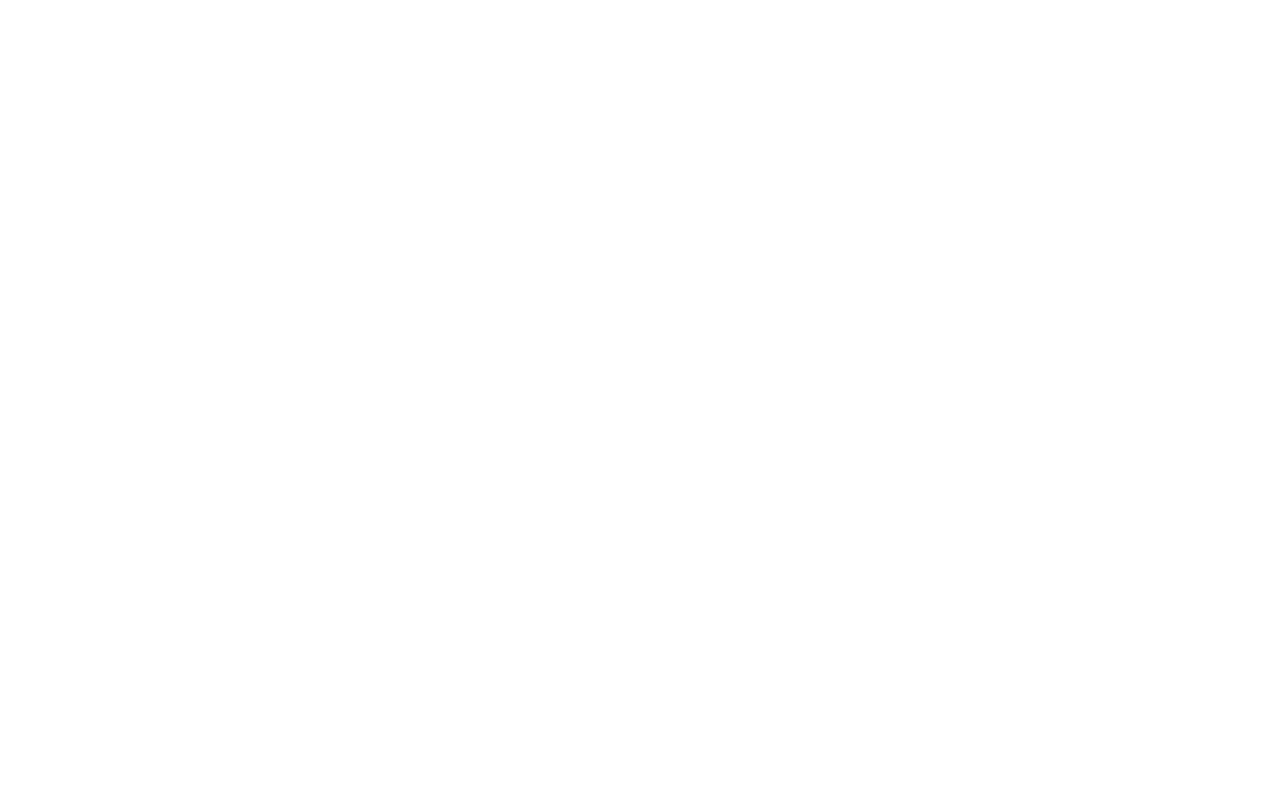
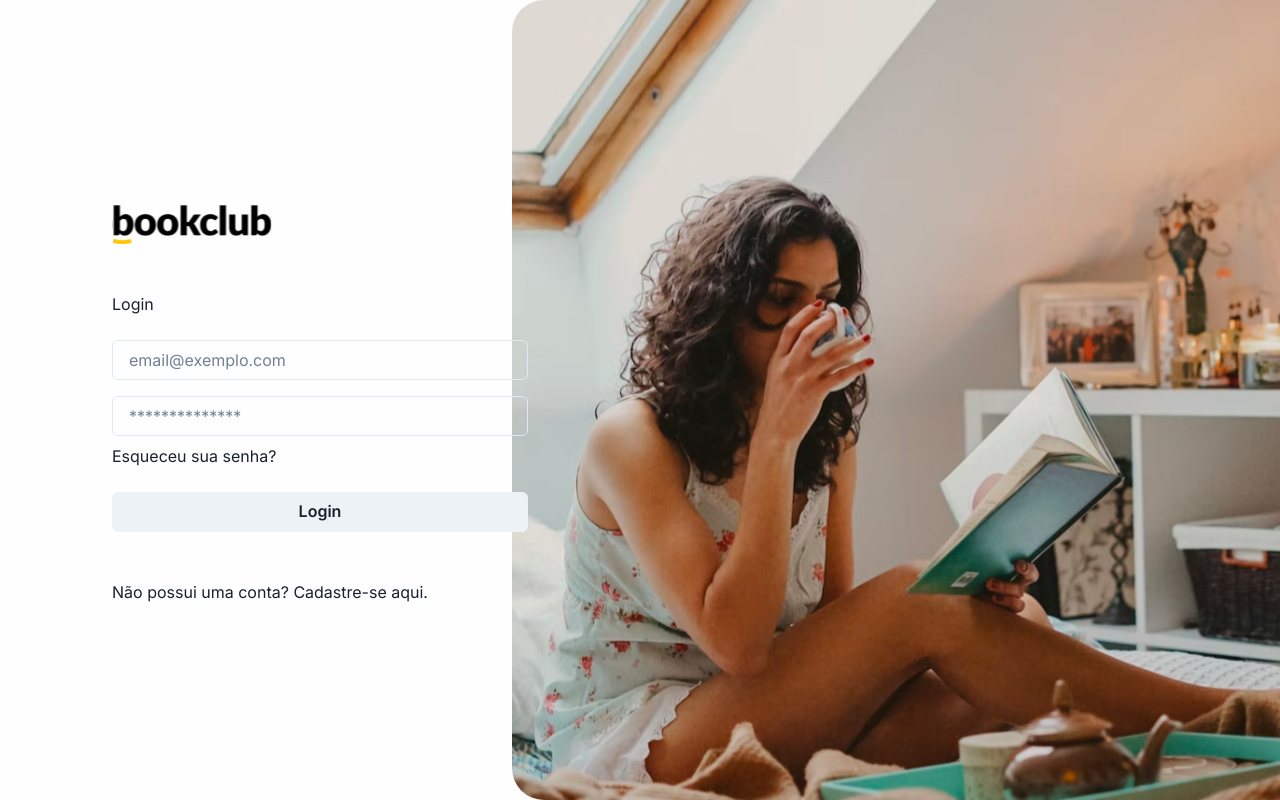
Before and after one commit to WellingtonGabriel1/bookclub-web, a React (Create React App) app: page / in a window 1280 px wide. Built offline with nearby package versions, Linux system fonts and the light colour scheme.

Commit message:
feat: implement first chakra elements at login screen

```diff
--- a/src/App.js
+++ b/src/App.js
@@ -1,10 +1,11 @@
 import { ChakraProvider } from '@chakra-ui/react'
+import { theme } from './styles'
+import { LoginScreen } from 'modules/unauthenticated/screens'
 
 function App() {
-  return (
-    <ChakraProvider>
-    </ChakraProvider>
-  );
+  return <ChakraProvider theme={theme}>
+    <LoginScreen />
+  </ChakraProvider>
 }
 
-export default App;
+export default App
--- /dev/null
+++ b/src/modules/unauthenticated/screens/Login/index.js
@@ -0,0 +1,36 @@
+import { Flex, Image, Text, Input, Link, Button } from '@chakra-ui/react'
+
+export const LoginScreen = () => {
+  return (
+    <Flex flexDir="row" w="100vw" h="100vh">
+      <Flex
+        alignItems="flex-start"
+        justifyContent="center"
+        paddingLeft="112px"
+        flexDir="column"
+        w="40%"
+        h="100%"
+      >
+        <Flex flexDir="column" w="416px">
+          <Image src="/img/logo.svg" alt="BookClub Logo" w="160px" h="48px" />
+          <Text mt="48px">Login</Text>
+          <Input mt="24px" placeholder="email@exemplo.com" />
+          <Input mt="16px" placeholder="**************" />
+          <Link mt="8px">Esqueceu sua senha?</Link>
+          <Button mt="24px">Login</Button>
+          <Link mt="48px">Não possui uma conta? Cadastre-se aqui.</Link>
+        </Flex>
+      </Flex>
+      <Flex
+        w="60%"
+        h="100%"
+        backgroundImage="url('/img/auth_background.svg')"
+        backgroundSize="cover"
+        backgroundPosition="center"
+        backgroundRepeat="no-repeat"
+        borderTopLeftRadius="32px"
+        borderBottomLeftRadius="32px"
+      />
+    </Flex>
+  )
+}
--- /dev/null
+++ b/src/modules/unauthenticated/screens/index.js
@@ -0,0 +1 @@
+export * from './Login'
--- /dev/null
+++ b/src/styles/colors.js
@@ -0,0 +1,9 @@
+export const colors = {
+    primary: '#FFC734',
+    black: '#000000',
+    white: '#FFFFFF',
+    greyDark: '#737373',
+    grey: '#E6E6E6',
+    greyLight: '#F2F1F1',
+    background: '#FEFEFE'
+}
--- /dev/null
+++ b/src/styles/index.js
@@ -0,0 +1 @@
+export * from './theme'
--- /dev/null
+++ b/src/styles/theme.js
@@ -0,0 +1,18 @@
+import { extendTheme } from '@chakra-ui/react'
+import { colors } from './colors'
+
+export const theme = extendTheme({
+  colors: {
+    brand: colors
+  },
+  styles: {
+    global: {
+      'html, body': {
+        fontFamily: 'Inter',
+        padding: 0,
+        margin: 0,
+        backgroundColor: colors.background
+      }
+    }
+  }
+})
```
Also changed, not shown: public/img/auth_background.svg (added), public/img/logo.svg (added).
